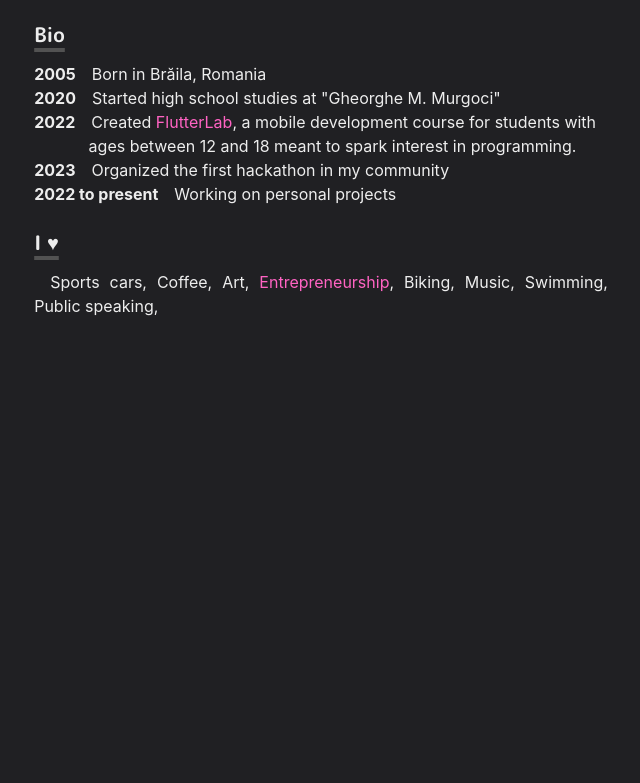
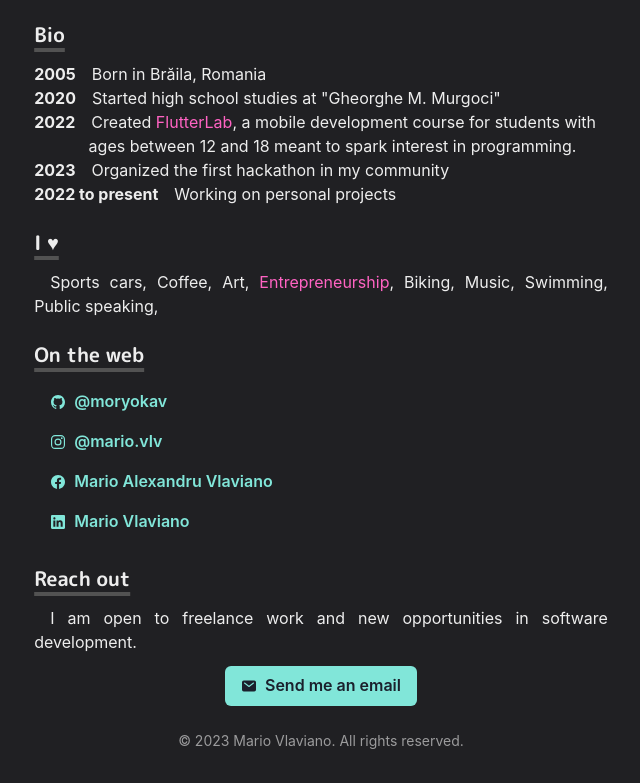
Before and after one commit to MoryokaV/mariovlaviano-homepage, a Next.js app: page / in a window 1280 px wide. Shown: the part 952-1735 px from the top of the page, without its empty margins (319-959 px from the left). Before the commit the page ends 1326 px from the top, so only its background shows below. Built offline with nearby package versions, Linux system fonts and the light colour scheme; no server answers.

Commit message:
add footer, social links, contact

```diff
--- /dev/null
+++ b/components/footer.js
@@ -0,0 +1,11 @@
+const { Text } = require('@chakra-ui/react')
+
+const Footer = () => {
+  return (
+    <Text align="center" fontSize="sm" opacity={0.6}>
+      &copy; {new Date().getFullYear()} Mario Vlaviano. All rights reserved.
+    </Text>
+  )
+}
+
+export default Footer
--- a/components/layouts/main.js
+++ b/components/layouts/main.js
@@ -2,6 +2,7 @@ import { Box, Container } from '@chakra-ui/react'
 import Head from 'next/head'
 import Hero from '../hero'
 import Navbar from '../navbar'
+import Footer from '../footer'
 
 const Main = ({ children, router }) => {
   return (
@@ -16,6 +17,8 @@ const Main = ({ children, router }) => {
         <Hero />
         {children}
       </Container>
+
+      <Footer />
     </Box>
   )
 }
--- a/package.json
+++ b/package.json
@@ -18,6 +18,7 @@
     "next": "13.4.19",
     "react": "18.2.0",
     "react-dom": "18.2.0",
+    "react-icons": "^4.11.0",
     "typed.js": "^2.0.16"
   },
   "devDependencies": {
--- a/pages/index.js
+++ b/pages/index.js
@@ -1,10 +1,11 @@
-import { Box, Container, Heading, useColorModeValue, Image, Link, Button } from '@chakra-ui/react'
+import { Box, Container, Heading, useColorModeValue, Image, Link, Button, List, ListItem, Icon } from '@chakra-ui/react'
 import Section from '../components/section'
 import NextLink from 'next/link'
 import Paragraph from '../components/paragraph'
 import { BioSection, BioYear } from '../components/bio'
 import Layout from '@/components/layouts/article'
 import { ChevronRightIcon } from '@chakra-ui/icons'
+import { IoMail, IoLogoFacebook, IoLogoInstagram, IoLogoGithub, IoLogoLinkedin } from 'react-icons/io5'
 
 const Page = () => {
   return (
@@ -99,6 +100,56 @@ const Page = () => {
             , Biking, Music, Swimming, Public speaking,{' '}
           </Paragraph>
         </Section>
+
+        <Section delay={0.4}>
+          <Heading as="h3" variant="section-title">
+            On the web
+          </Heading>
+          <List>
+            <ListItem>
+              <Link as={NextLink} href="https://github.com/moryokav" target="_blank">
+                <Button variant="ghost" colorScheme="teal" leftIcon={<Icon as={IoLogoGithub} />}>
+                  @moryokav
+                </Button>
+              </Link>
+            </ListItem>
+            <ListItem>
+              <Link as={NextLink} href="https://instagram.com/mario.vlv" target="_blank">
+                <Button variant="ghost" colorScheme="teal" leftIcon={<Icon as={IoLogoInstagram} />}>
+                  @mario.vlv
+                </Button>
+              </Link>
+            </ListItem>
+            <ListItem>
+              <Link as={NextLink} href="https://facebook.com/mariovlaviano.75" target="_blank">
+                <Button variant="ghost" colorScheme="teal" leftIcon={<Icon as={IoLogoFacebook} />}>
+                  Mario Alexandru Vlaviano
+                </Button>
+              </Link>
+            </ListItem>
+            <ListItem>
+              <Link as={NextLink} href="https://www.linkedin.com/in/mario-alexandru-vlaviano-6b3798289" target="_blank">
+                <Button variant="ghost" colorScheme="teal" leftIcon={<Icon as={IoLogoLinkedin} />}>
+                  Mario Vlaviano
+                </Button>
+              </Link>
+            </ListItem>
+          </List>
+        </Section>
+
+        <Section delay={0.5}>
+          <Heading as="h3" variant="section-title">
+            Reach out
+          </Heading>
+          <Paragraph>I am open to freelance work and new opportunities in software development.</Paragraph>
+          <Box align="center" mt={3}>
+            <Link as={NextLink} href="mailto:mariovlaviano2005@yahoo.com">
+              <Button colorScheme="teal" leftIcon={<Icon as={IoMail} />}>
+                Send me an email
+              </Button>
+            </Link>
+          </Box>
+        </Section>
       </Container>
     </Layout>
   )
```
Also changed, not shown: 1 other file (tests, documents, lock files or other folders).
